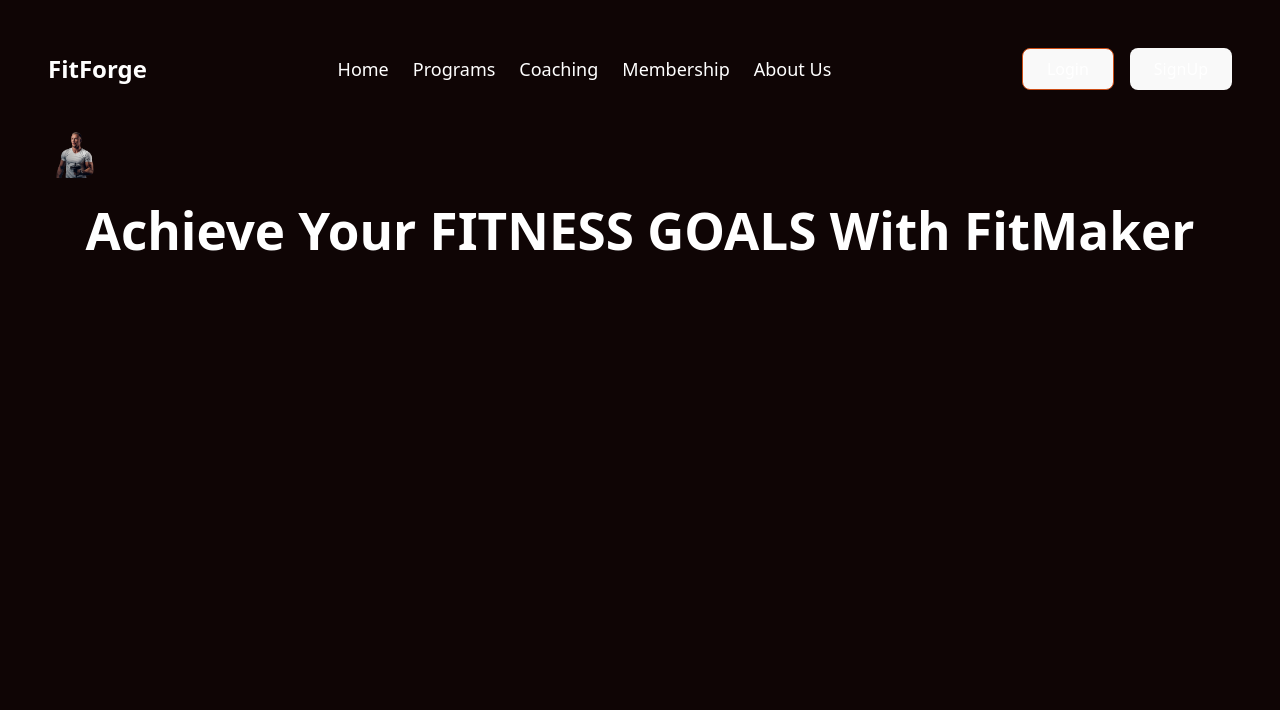
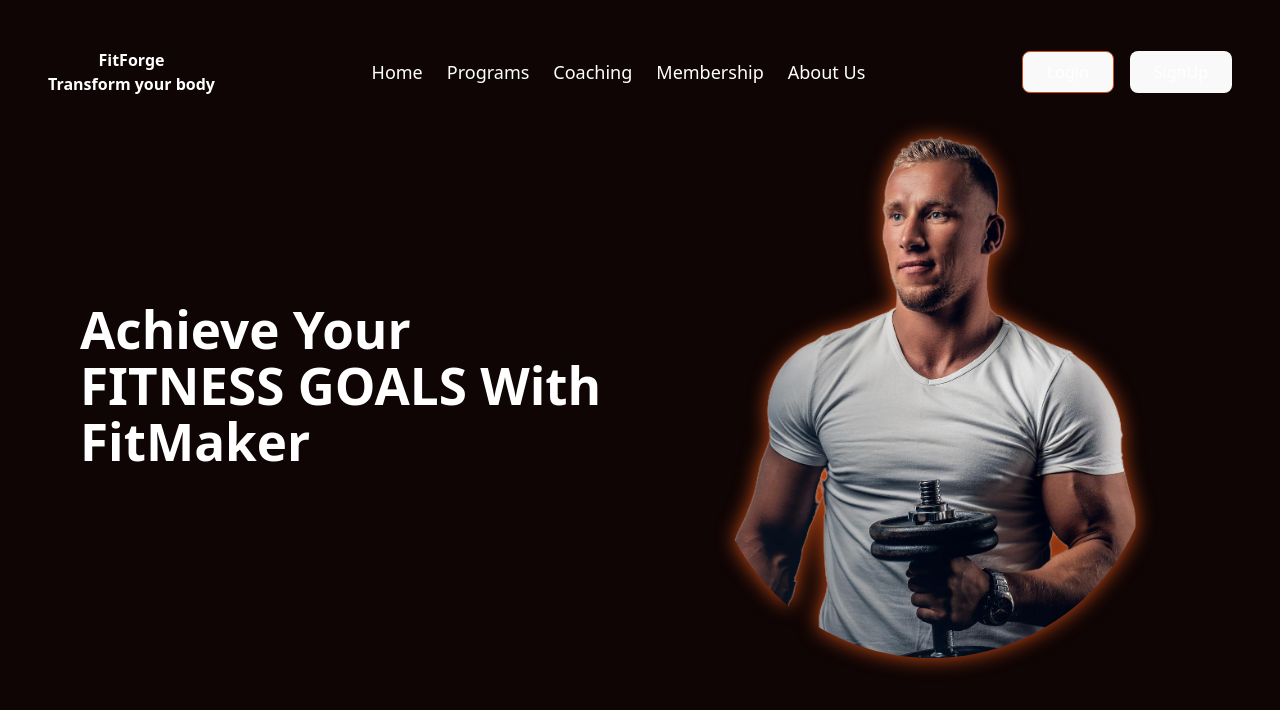
Before and after one commit to anwrat/Fitness-Website, a React (Vite) app in the folder frontend/: page / in a window 1280 px wide. Shown: the top 710 px of the page. Built offline with nearby package versions, Linux system fonts and the light colour scheme.

Commit message:
Some slight changes again

```diff
--- a/frontend/src/App.jsx
+++ b/frontend/src/App.jsx
@@ -10,14 +10,23 @@ function App() {
   return (
     <div className="w-screen h-screen mx-auto bg-[#0F0505] p-8 text-center">
       <Nav1 />
-      <div>
+      <div className="w-full h-auto flex flex-col md:flex-row items-center justify-center px-6">
+      {/* Left Side: Text */}
+      <div className="w-full md:w-1/2 text-center md:text-left p-6">
+        <h1 className="text-2xl md:text-4xl font-bold text-white">
+          Achieve Your FITNESS GOALS With FitMaker
+        </h1>
+      </div>
+
+      {/* Right Side: Image */}
+      <div className="w-full md:w-1/2 flex justify-center">
         <img
           src={muscleman}
-          className="h-24 p-6 transition duration-300 hover:drop-shadow-[0_0_8px_#646cffaa]"
+          className="w-3/4 md:w-full max-w-xs md:max-w-md h-auto rounded-full drop-shadow-[0_0_10px_#CD4E17]"
           alt="Fitness App Home"
         />
       </div>
-      <h1 className="text-3xl font-bold text-white">Achieve Your FITNESS GOALS With FitMaker</h1>
+    </div>
     </div>
   );
 }
--- a/frontend/src/components/Nav1.jsx
+++ b/frontend/src/components/Nav1.jsx
@@ -1,9 +1,14 @@
+import { useNavigate } from "react-router-dom";
+
 function Nav1(){
+    const navigate = useNavigate();
+
     return(
         <nav className="w-full flex items-center justify-between bg-[#0F0505] p-4">
         {/* Left Side - Logo or Branding */}
-        <div className="text-white text-2xl font-bold">
+        <div className="text-white text-base font-bold">
             <p>FitForge</p>
+            <p>Transform your body</p>
         </div>
         {/* Middle - Navigation Links */}
         <div className="hidden md:flex gap-6 text-white text-lg">
@@ -18,13 +23,13 @@ function Nav1(){
         <div className="flex gap-4">
         <button
             onClick={() => navigate("/login")}
-            className="bg-black text-white px-6 py-2 rounded-lg hover:bg-[#CD4E17] transition border border-[#CD4E17]"
+            className="bg-black text-white px-6 py-2 rounded-lg hover:bg-[#CD4E17] transition border border-[#CD4E17] cursor-pointer"
         >
             Login
         </button>
         <button
             onClick={() => navigate("/signup")}
-            className="bg-[#D90A14] text-white px-6 py-2 rounded-lg hover:bg-[#0F0505] transition"
+            className="bg-[#D90A14] text-white px-6 py-2 rounded-lg hover:bg-[#0F0505] transition cursor-pointer"
         >
             SignUp
         </button>
--- a/frontend/src/pages/Login.jsx
+++ b/frontend/src/pages/Login.jsx
@@ -5,14 +5,14 @@ function Login() {
   const navigate = useNavigate();
 
   return (
-    <div className="flex items-center justify-center h-screen w-screen bg-[#26040B] text-white">
-      <div className="w-full h-1/2 flex flex-col md:flex-row items-center justify-center bg-[#590505] p-8 rounded-lg shadow-lg">
+    <div className="flex items-center justify-center h-screen w-screen bg-[#0F0505] text-white">
+      <div className="w-full h-3/4 flex flex-col md:flex-row items-center justify-center bg-[#590505] p-8 shadow-lg">
         {/* Left Side: Image */}
         <div className="hidden md:block w-1/2 h-full relative">
           <img
             src={loginimage}
             alt="Login Illustration"
-            className="w-full h-full object-cover rounded-lg"
+            className="w-full h-full object-cover opacity-80"
           />
             {/* Overlay Text */}
           <div className="absolute top-0 left-0 w-full h-full flex items-center justify-center">
@@ -50,7 +50,7 @@ function Login() {
             <p className="cursor-pointer">Forgot your password?</p>
             <button
               type="submit"
-              className="w-full bg-blue-600 hover:bg-blue-700 py-2 rounded-lg font-semibold mt-2 transition duration-300"
+              className="w-full bg-[#D90A14] hover:bg-blue-700 py-2 rounded-lg font-semibold mt-2 transition duration-300 cursor-pointer"
             >
               Login
             </button>
```
